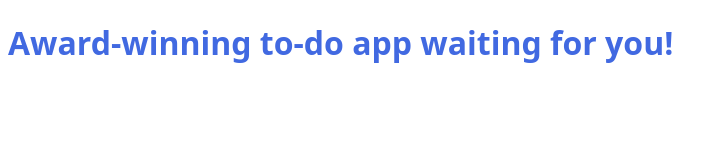
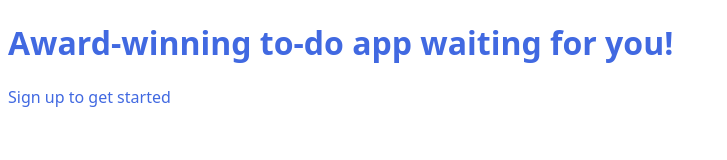
Before and after one commit to raminorujlu/to-do-app, a plain HTML site: page index.html in a window 1280 px wide. Shown: the whole page, without its empty margins (0-727 px from the left). Drawn offline with Linux system fonts and the light colour scheme.

Commit message:
Changel landing description

```diff
--- a/index.html
+++ b/index.html
@@ -9,6 +9,7 @@
   </head>
   <body>
     <h1>Award-winning to-do app waiting for you!</h1>
+    <p>Sign up to get started</p>
     <script src="script.js"></script>
   </body>
 </html>
```
